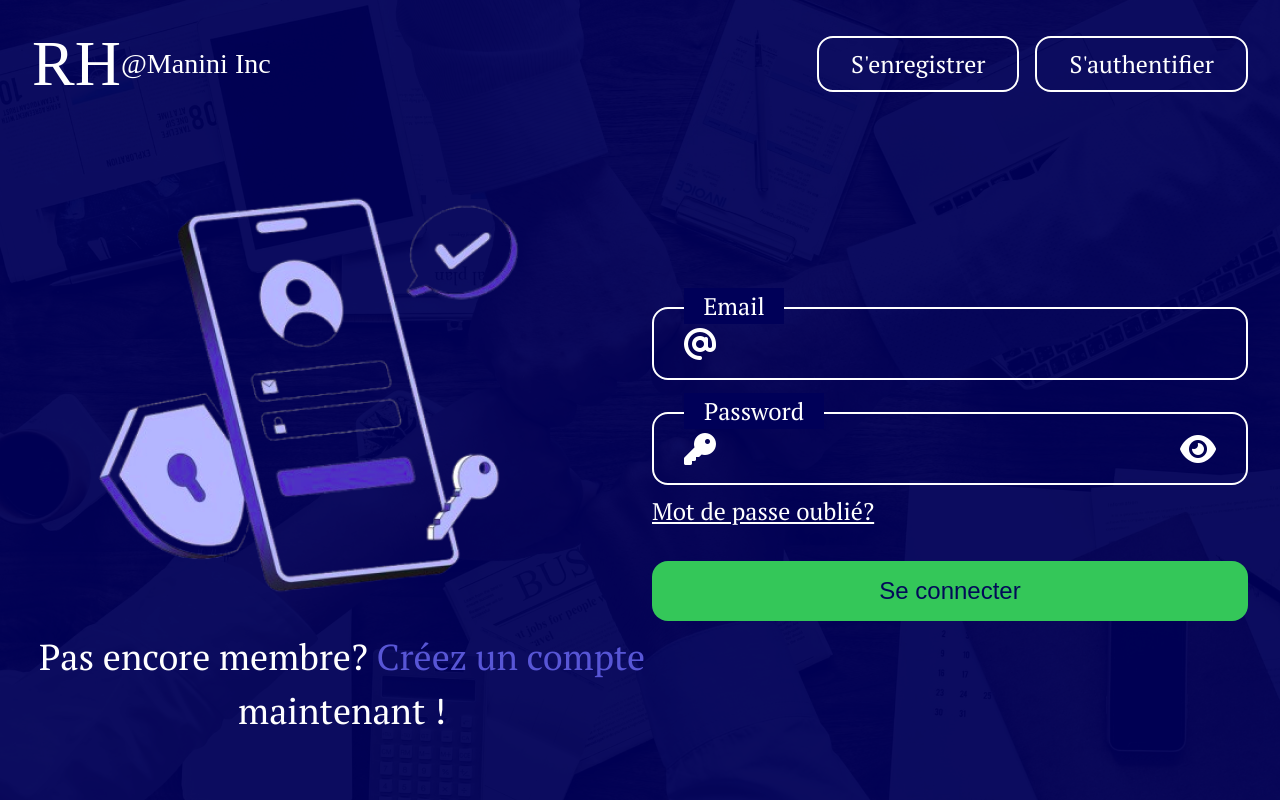
After one commit to sasori-morningstar/HR-Management-System, a Django app: page /login in a window 1280 px wide. The commit adds this page. Run offline with Django 5.2, Linux system fonts and the light colour scheme; some libraries are stand-ins or nearby versions; some web fonts are replaced.

Commit message:
Coded the login page template

```diff
--- /dev/null
+++ b/project/app/static/css/index.css
@@ -0,0 +1,3 @@
+main{
+    justify-content: center;
+}
--- /dev/null
+++ b/project/app/static/css/login.css
@@ -0,0 +1,20 @@
+main{
+    justify-content: space-around;
+}
+@media screen and (max-width: 1100px) {
+    main{
+        flex-direction: column-reverse;
+        justify-content: center;
+        gap: var(--spacing-md);
+    }
+    /* Login */
+    .login-form-container {
+        width: 100%;
+    }
+    .not-member-container{
+        max-width: 100%;
+    }
+    .login-pic{
+        display: none;
+    }
+}
--- a/project/app/static/css/style.css
+++ b/project/app/static/css/style.css
@@ -6,6 +6,8 @@
     --color-primary: rgb(88, 86, 214);
     --color-primary-light: rgba(88, 86, 214, 0.8);
     --color-secondary: rgb(52, 199, 89);
+    --color-secondary-light: rgba(52, 199, 89, 0.8);
+    --color-background-solid: rgba(0, 0, 88, 1);
     --color-background: rgba(0, 0, 88, 0.95);
     --color-white: #ffffff;
     --color-gray-100: #f3f4f6;
@@ -80,6 +82,8 @@ header {
     display: flex;
     align-items: center;
     font-family: var(--font-logo);
+    color: var(--color-white);
+    text-decoration: none;
 }
 
 .logo h1 {
@@ -131,7 +135,6 @@ header {
 main {
     flex: 1;
     display: flex;
-    justify-content: center;
     align-items: center;
     padding: var(--spacing-md);
 }
@@ -225,7 +228,109 @@ main {
 .recrutement-icon{
     font-size: 2rem;
 }
+/*Login form*/
+.login-form-container {
+    display: flex;
+    flex-direction: column;
+    gap: var(--spacing-md);
+    width: 600px;
+}
+.login-form-container .icon{
+    font-size: 2rem;
+    top: 1.3rem;
+    position: absolute;
+}
+.email-container,
+.password-container{
+    display: flex;
+    flex-direction: column;
+    gap: var(--spacing-xs);
+    position: relative;
+}
+.email-icon,
+.password-icon{
+    left: var(--spacing-md);
+}
+.see-password-icon{
+    right: var(--spacing-md);
+    cursor: pointer;
+}
 
+#email{
+    padding: 1rem var(--spacing-md) 1rem 5rem;
+}
+#password{
+    padding: 1rem 5rem;
+}
+#email,
+#password{
+    font-size: 2rem;
+    background-color: transparent;
+    border-radius: var(--border-radius);
+    border: var(--border-width) solid var(--color-white);
+    border-radius: var(--border-radius);
+    outline: none;
+    color: var(--color-white);
+}
+.email-container label{
+    width: 100px;
+}
+.password-container label{
+    width: 140px;
+}
+.email-container label,
+.password-container label{
+    position: absolute;
+    background-color: var(--color-background-solid);
+    text-align: center;
+    top: -1.2rem;
+    left: var(--spacing-md);
+}
+.forgot-password{
+    color: var(--color-white);
+    transition: all 0.3s ease;
+}
+.forgot-password:hover,
+.forgot-password:focus-visible{
+    color: var(--color-primary);
+}
+.login-btn{
+    background-color: var(--color-secondary);
+    border: none;
+    border-radius: var(--border-radius);
+    padding: var(--spacing-sm);
+    cursor: pointer;
+    transition: background-color 0.3s ease;
+    color: var(--color-background);
+    font-size: var(--font-size-base);
+    text-align: center;
+}
+.login-btn:hover,
+.login-btn:focus-visible{
+    background-color: var(--color-secondary-light);
+    transform: translateY(-2px);
+}
+/* Not member */
+.not-member-container{
+    display: flex;
+    flex-direction: column;
+    justify-content: center;
+    align-items: center;
+    gap: var(--spacing-md);
+    max-width: 620px;
+    text-align: center;
+}
+.not-member-heading{
+    font-weight: 400;
+}
+.not-member-heading a {
+    color: var(--color-primary);
+    text-decoration: none;
+}
+.login-pic{
+    position: relative;
+    left: -2rem;
+}
 /* Media Queries */
 @media screen and (max-width: 768px) {
     :root {
--- /dev/null
+++ b/project/app/templates/login.html
@@ -0,0 +1,51 @@
+<!DOCTYPE html>
+<html lang="fr">
+
+<head>
+    <meta charset="utf-8">
+    <meta name="viewport" content="width=device-width, initial-scale=1">
+    <meta name="description" content="Plateforme de RH Manini Inc - Démarrez votre carrière">
+    <title>RH Manini Inc - Page d'accueil</title>
+    <!-- Preload critical assets -->
+    <link rel="preload" href="static/css/style.css" as="style">
+    <link rel="preload" href="static/img/background-img.jpg" as="image">
+    <link rel="preload" href="/static/icons/css/fontawesome.css" as="style">
+    <link rel="preload" href="/static/icons/css/brands.css" as="style">
+    <link rel="preload" href="/static/icons/css/solid.css" as="style">
+
+    <link rel="stylesheet" href="static/css/style.css">
+    <link rel="stylesheet" href="static/css/login.css">
+    <!-- Font Awesome Icons-->
+    <link href="/static/icons/css/fontawesome.css" rel="stylesheet" />
+    <link href="/static/icons/css/brands.css" rel="stylesheet" />
+    <link href="/static/icons/css/solid.css" rel="stylesheet" />
+</head>
+
+<body>
+    <div class="main-container">
+        {% include 'header.html' %}
+        <main>
+            <div class="not-member-container">
+                <img class="login-pic" src="/static/img/login-pic.png" alt="Téléphone affichant une page de login"/>
+                <h2 class="not-member-heading">Pas encore membre? <a href="#">Créez un compte</a> maintenant !</h2>
+            </div>
+            <form class="login-form-container" method="POST" action="#" role="login">
+                <div class="email-container">
+                    <label for="email">Email</label>
+                    <i class="icon email-icon fa-solid fa-at"></i>
+                    <input id="email" type="email" name="email" required>
+                </div>
+                <div class="password-container">
+                    <label for="password">Password</label>
+                    <i class="icon password-icon fa-solid fa-key"></i>
+                    <i class="icon see-password-icon fa-solid fa-eye"></i>
+                    <input id="password" type="password" name="password" required>
+                    <a href="#" class="forgot-password">Mot de passe oublié?</a>
+                </div>
+                <button class="login-btn" type="submit">Se connecter</button>
+            </form>
+        </main>
+    </div>
+</body>
+
+</html>
--- a/project/app/urls.py
+++ b/project/app/urls.py
@@ -3,4 +3,5 @@ from . import views
 
 urlpatterns = [
     path("", views.afficher_index),
+    path("login", views.afficher_login),
 ]
--- a/project/app/views.py
+++ b/project/app/views.py
@@ -3,4 +3,7 @@ from django.shortcuts import render
 def afficher_index(request):
     return render(request, "index.html")
 
+def afficher_login(request):
+    return render(request, "login.html")
+
 # Create your views here.
--- a/project/project/urls.py
+++ b/project/project/urls.py
@@ -20,4 +20,5 @@ from django.urls import path, include
 urlpatterns = [
     path('admin/', admin.site.urls),
     path("", include("app.urls")),
+    path("login", include("app.urls")),
 ]
```
Also changed, not shown: other parts of project/app/static/css/style.css (+31 -1 lines), project/app/templates/index.html (+2 -12 lines), project/app/static/img/login-pic.png (added).
